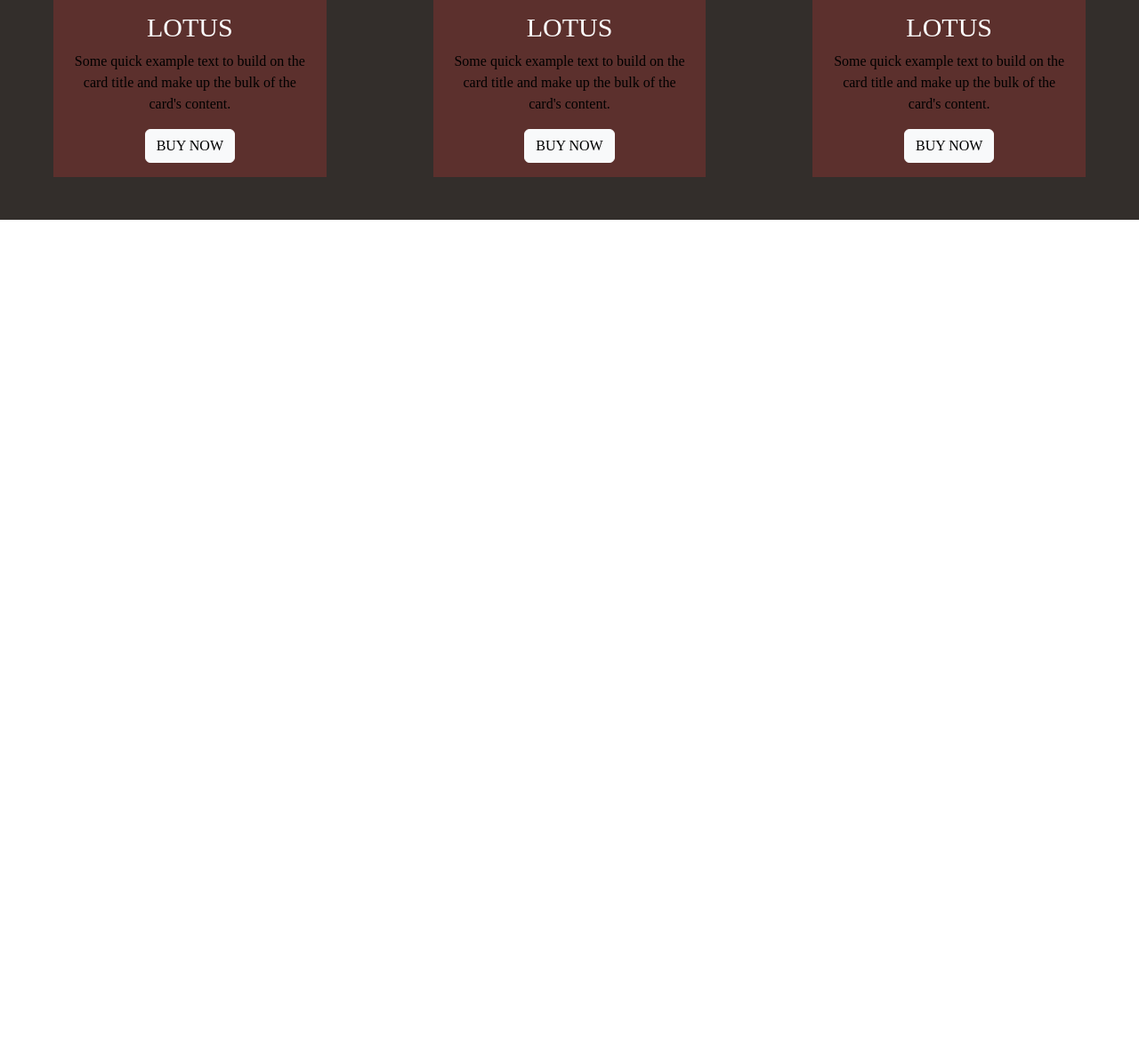
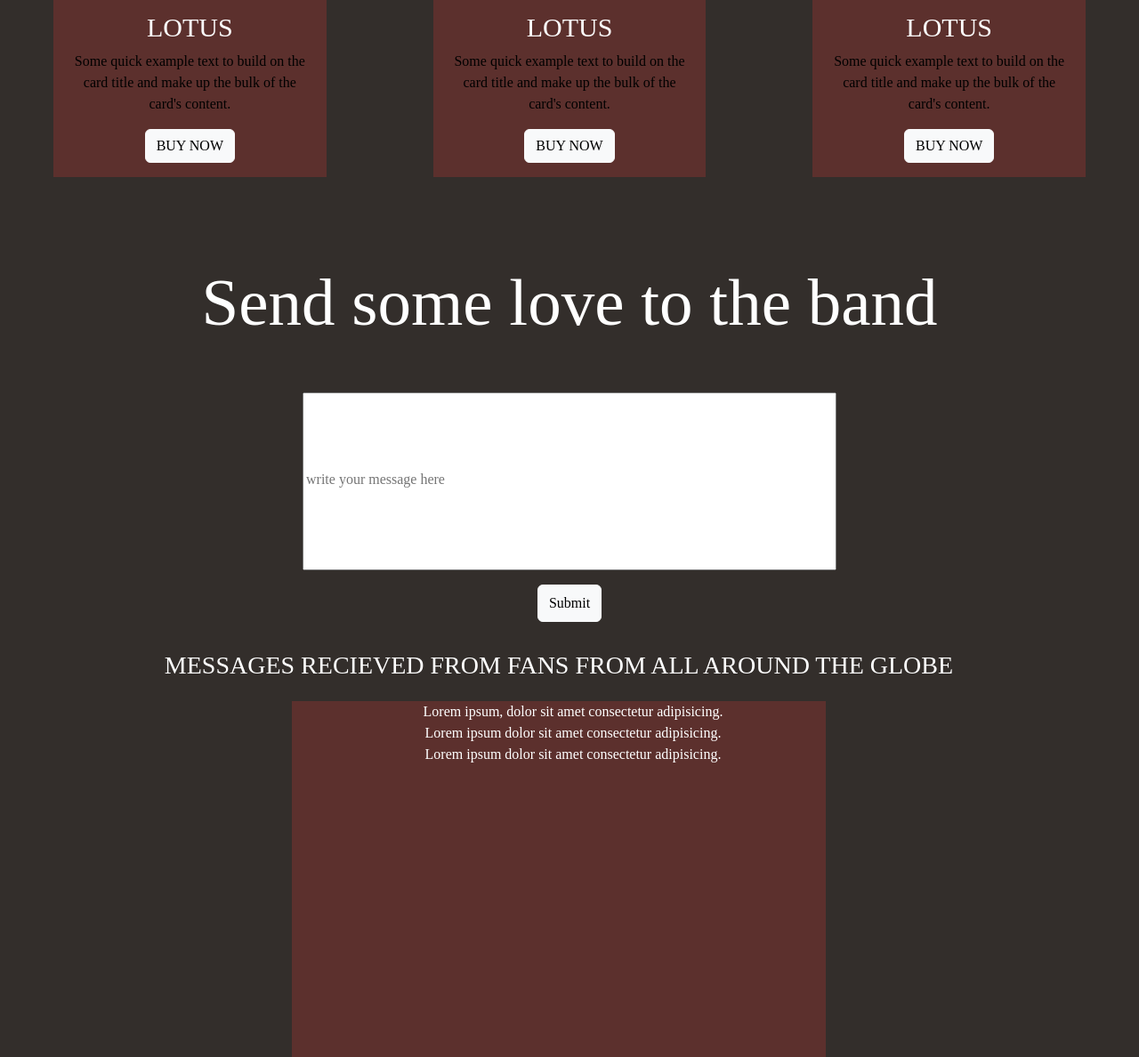
Before and after one commit to nasamsay/HTML-CSS-DOM-Project, a plain HTML site: page index.html in a window 1280 px wide. Shown: the part 1898-3086 px from the top of the page at 89% size. Before the commit the page ends 2145 px from the top, so only its background shows below. Drawn offline with nearby package versions, Linux system fonts and the light colour scheme; a web font is replaced by a local one.

Commit message:
Added messages container html and css only

```diff
--- a/index.html
+++ b/index.html
@@ -93,6 +93,31 @@
             </div>
         </div>
     </div>
+    <!--messages from fans-->
+    <div class="container messages">
+        <h1 class="p-5">Send some love to the band</h1>
+        <div class="row">
+            <div class="col">
+                <form action="" class="msg-form">
+                    <input type="text" name="message" id="input" placeholder="write your message here">
+                </form>
+                <div class="btn btn-light m-3 pl-5 pr-5 pb-2 pt-2" style="font-family:'Geo' ;">Submit</div>
+            </div>
+            <div class="row">
+                <div class="col d-flex flex-column align-items-center">
+                    <h3 class="p-3">MESSAGES RECIEVED FROM FANS FROM ALL AROUND THE GLOBE</h3>
+                    <div class="msgs">
+                        <ul>
+                            <li>Lorem ipsum, dolor sit amet consectetur adipisicing.</li>
+                            <li>Lorem ipsum dolor sit amet consectetur adipisicing.</li>
+                            <li>Lorem ipsum dolor sit amet consectetur adipisicing.</li>
+                        </ul>
+                    </div>
+                </div>
+            </div>
+        </div>
+
+    </div>
 
     <!-- JavaScript Bundle with Popper -->
     <script src="https://cdn.jsdelivr.net/npm/bootstrap@5.2.0/dist/js/bootstrap.bundle.min.js" integrity="sha384-A3rJD856KowSb7dwlZdYEkO39Gagi7vIsF0jrRAoQmDKKtQBHUuLZ9AsSv4jD4Xa" crossorigin="anonymous"></script>
--- a/style.css
+++ b/style.css
@@ -75,3 +75,40 @@ body{
     font-family: 'Geo';
     font-size: 75px;
 }
+
+.container.messages h1{
+    min-width: 100%;
+    color:#fff;
+    text-align: center;
+    font-family: 'Geo';
+    font-size: 75px;
+}
+
+.container.messages.row{
+    min-width: 100%;
+}
+
+.msg-form #input{
+    width:600px;
+    height: 200px;
+}
+
+input::placeholder{
+    position: fixed;
+    font-family: 'Geo';
+}
+
+.msgs{
+    background: #5c302d;
+    width:600px;
+    height:400px;
+    font-family: 'Geo';
+}
+
+h3{
+    font-family: 'Geo';
+}
+
+ul{
+    list-style-type: none;
+}
```
